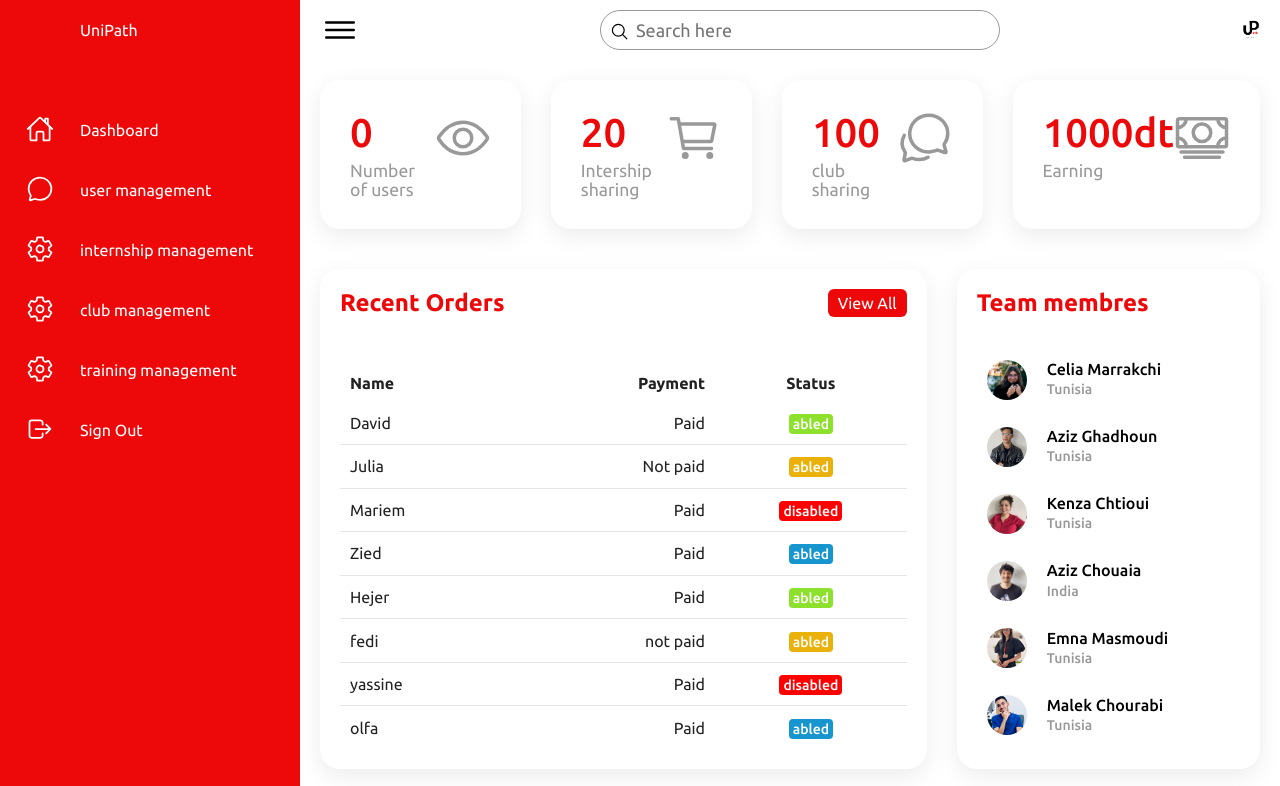
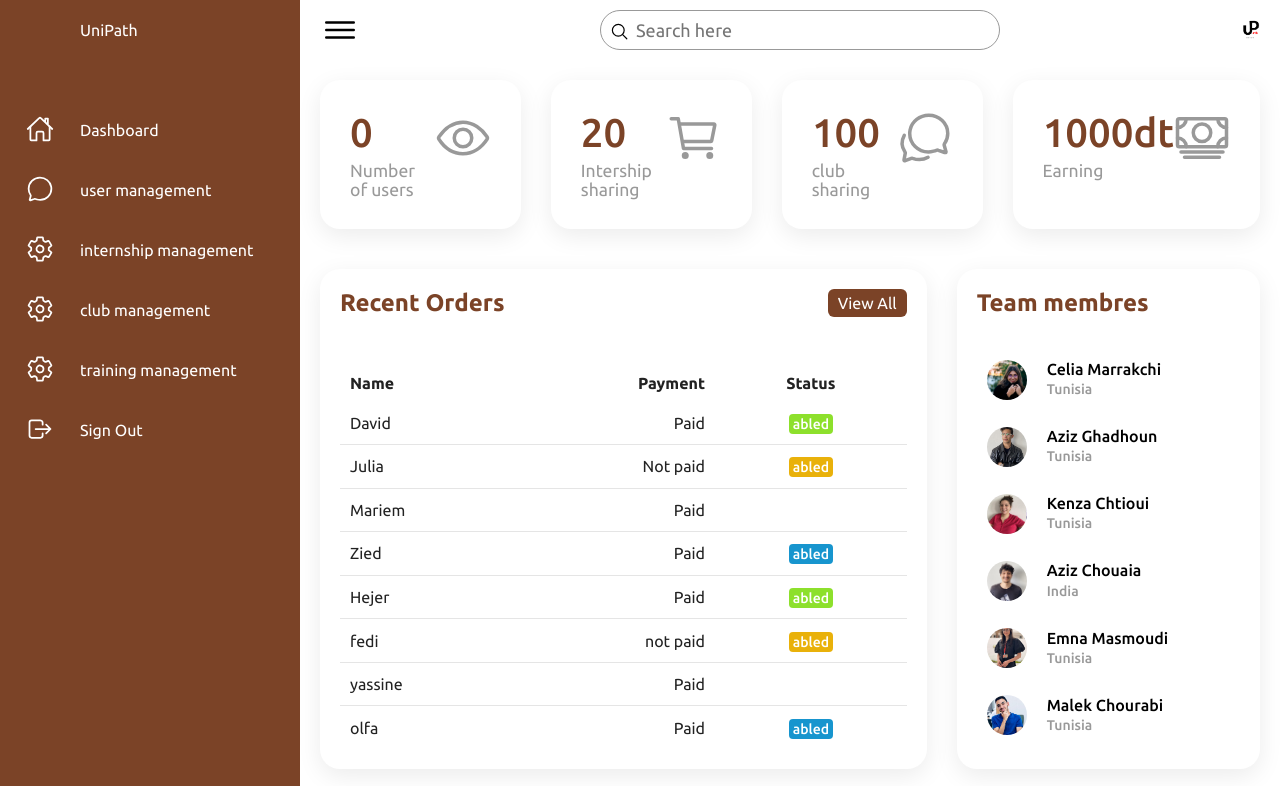
Before and after one commit to celestial-unit/Projet_web_2A_societe, a PHP site: page /espace_admin.php in a window 1280 px wide. Shown: the top 786 px of the page. Run offline with PHP 8.4, Linux system fonts and the light colour scheme; data that the repository does not hold is empty.

Commit message:
colourchanges

```diff
--- a/View/signIn/compte_etudiant.css
+++ b/View/signIn/compte_etudiant.css
@@ -10,7 +10,7 @@
 }
 
 :root {
-  --blue: rgb(237, 9, 9);
+  --blue: rgb(123, 67, 39);
   --white: #fff;
   --gray: #f5f5f5;
   --black1: #222;
@@ -350,7 +350,7 @@
 }
 .status.return {
   padding: 2px 4px;
-  background: #f00;
+  background: rgb(130, 77, 4)255, 221, 0;
   color: var(--white);
   border-radius: 4px;
   font-size: 14px;
```
